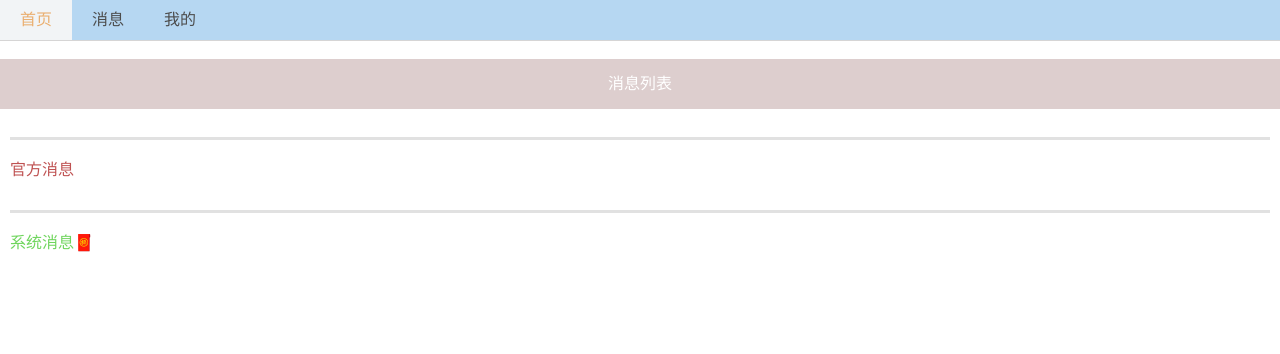
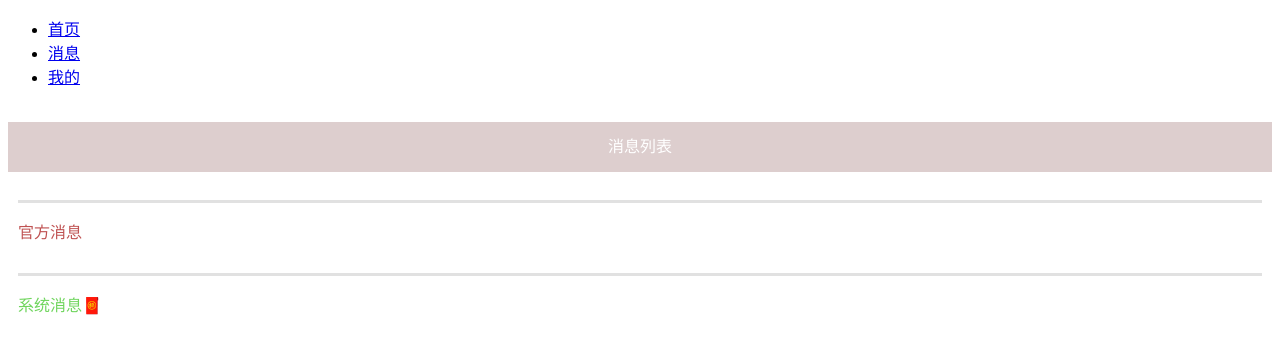
Before and after one commit to huiyi0923/huiyi0923.github.io, a PHP site: page /newmessage.html in a window 1280 px wide. Shown: the top 354 px of the page. Run offline with PHP 8.4, Linux system fonts and the light colour scheme.

Commit message:
Update souye.css

```diff
--- a/newweb/souye.css
+++ b/newweb/souye.css
@@ -1,38 +1,50 @@
+<!DOCTYPE html>
+<html lang="en">
+<head>
+    <meta charset="UTF-8">
+    <meta name="viewport" content="width=device-width, initial-scale=1.0">
+    <link rel="stylesheet" type="text/css" href="souye.css">
+    <title>消息</title>
+    <style>
         *{
-    margin: 0;
-    padding: 0;
             font-family:FangSong_GB2312;
         }
-body{
-    background:#ffffff
+        .taito{
+            height: 50px;
+            background-color: rgb(221, 206, 206);
+            text-align: center;
+            line-height: 50px;
         }
-.box li{
-    float: left;
+        .xiaoxi a{
+            height: 60px;
+            border-top: 3px solid #e1e1e1;
+            text-decoration: none;
+            color: #bf5252;
+            display: block;
+            line-height: 60px;
+            margin: 10px;
         }
-.box{
-    height: 40px;
-    border-bottom: 1px solid #d6d5d5;
-    background-color: rgb(182, 215, 242);
-    bottom: 0;
+        .xiaoxi a:hover{
+            background-color: rgb(198, 198, 198);
         }
-.box ul a{
-    padding: 0 20px;
-    height: 40px;
-    display: inline-block;
-    text-align: center;
-    line-height: 40px;
-    color: #4c4c4c;
-    text-decoration: none;
-}
-.box ul a:hover{
-    background-color: #f2f4f6;
-    color: #eaae6f;
-}
-ul{
-    list-style: none;
-    height: 80%;
-}
-.box2{
-    text-align: center;
-    height: 40px;
-}
+    </style>
+</head>
+<body>
+    <div class="box">
+        <ul>
+            <li><a href="https://huiyi0923.github.io/newweb/newindex.html" target="_blank">首页</a></li>
+            <li><a href="https://huiyi0923.github.io/newweb/newmessage.html" target="_blank">消息</a></li>
+            <li><a href="https://huiyi0923.github.io/newweb/Personalcenter.html" target="_blank">我的</a></li>
+        </ul>
+    </div>
+    <br>
+    <div class="taito" style="color: rgb(255, 255, 255);">
+        消息列表
+    </div>
+    <br>
+    <div class="xiaoxi">
+        <a href="#" onclick="alert('暂无消息oh主人！喵~~')">官方消息</a>
+        <a href="#" style="color: #6fd55d;" onclick="alert('暂无消息oh主人！喵~~')">系统消息🧧</a>
+    </div>
+</body>
+</html>
```
Lines whose indentation alone changed are shown as unchanged.
